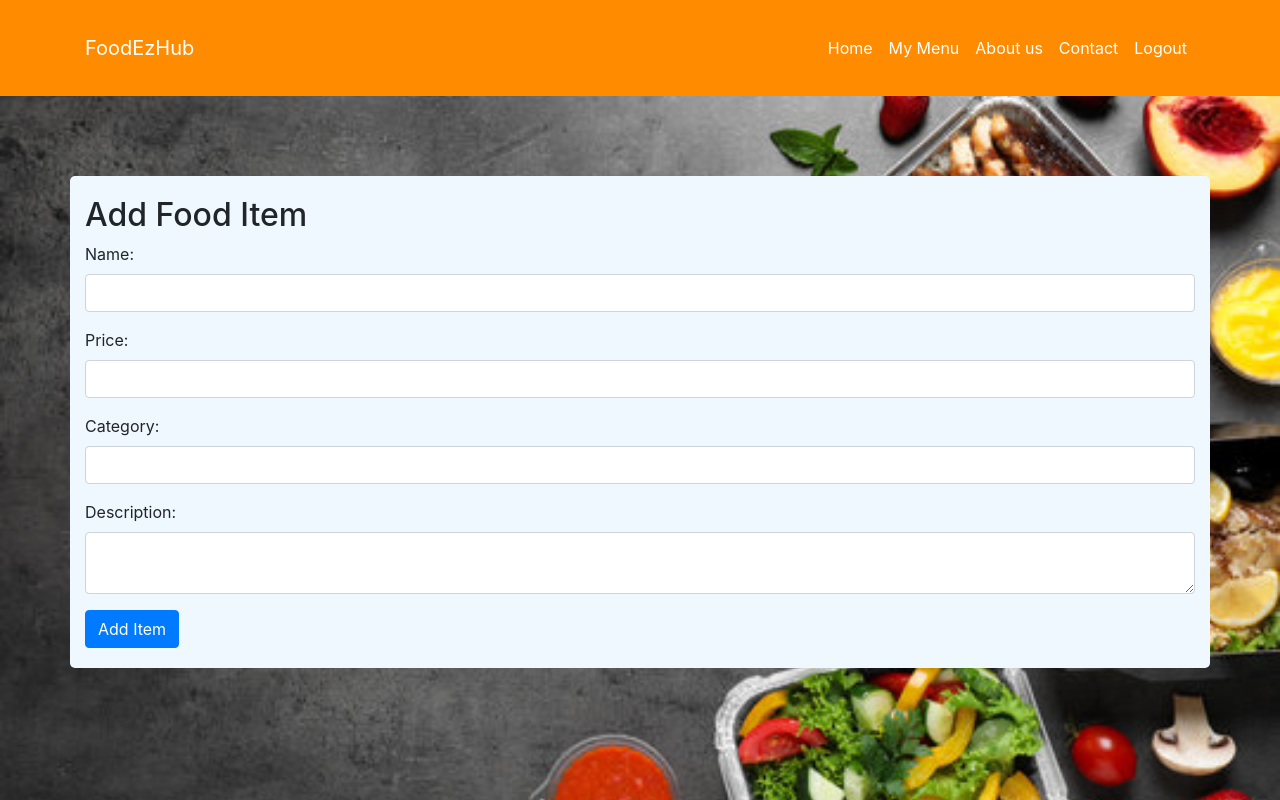
After one commit to Jainilmodi21/FoodEzHub, a Django app: template FoodEzHub/templates/add_item.html in a window 1280 px wide. The commit adds this page. Run offline with Django 3.2, Linux system fonts and the light colour scheme; the template is opened without the code that fills it, so the values that code supplies are empty; parts of the project's set-up code (start-up, migrations or seed data) failed here and were passed over; some libraries are stand-ins or nearby versions.

Commit message:
Menu portion completed

```diff
--- a/FoodEzHub/FoodEzHub/settings.py
+++ b/FoodEzHub/FoodEzHub/settings.py
@@ -117,6 +117,9 @@ USE_TZ = True
 
 # Static files (CSS, JavaScript, Images)
 # https://docs.djangoproject.com/en/3.2/howto/static-files/
+STATICFILES_DIRS=[
+    os.path.join(BASE_DIR,'static')
+]
 
 STATIC_URL = '/static/'
 
--- a/FoodEzHub/firstapp/urls.py
+++ b/FoodEzHub/firstapp/urls.py
@@ -9,5 +9,9 @@ urlpatterns = [
 
     path('registerRestaurant',views.registerRestaurant,name='registerRestaurant'),
     path('login_restaurant',views.login_restaurant,name='login_restaurant'),
-    path('menu',views.menu,name='menu')
+    path('menu',views.menu,name='menu'),
+    path('edit/<int:item_id>/', views.edit, name='edit'),
+    path('edit_food', views.edit_food, name='edit_food'),
+    path('add_item',views.add_item,name='add_item'),
+    path('add_menu',views.add_menu,name='add_menu'),
 ]
--- /dev/null
+++ b/FoodEzHub/static/main.css
@@ -0,0 +1,31 @@
+
+/* Custom CSS for navigation bar */
+.navbar-custom {
+  background-color: #FF8C00; /* Orange background */
+}
+
+.navbar-custom .navbar-brand,
+.navbar-custom .navbar-text {
+  color: #FFFFFF; /* White text */
+}
+
+.navbar-custom .navbar-nav .nav-link {
+  color: #FFFFFF; /* White text */
+}
+
+.navbar-custom .navbar-nav .nav-link:hover {
+  color: #FFFFFF; /* White text on hover */
+}
+
+.navbar-custom .navbar-toggler {
+  border-color: #FFFFFF; /* White border for toggler */
+}
+
+.navbar-custom .navbar-toggler-icon {
+  background-color: #FFFFFF; /* White color for toggler icon */
+}
+.login-container {
+    max-width: 400px;
+    margin: auto;
+    margin-top: 100px;
+  }
--- /dev/null
+++ b/FoodEzHub/static/menu_style.css
@@ -0,0 +1,55 @@
+body {
+    background-image: url("1.jpg");
+    background-size: cover;
+    font-family: Arial, sans-serif;
+    margin-top: 200px;
+  }
+
+  .container {
+    margin-top: 200px;
+    max-width: 800px;
+    margin: auto;
+    padding: 20px;
+
+  }
+
+  .restaurant-header {
+    padding: 20px;
+    border-radius: 5px;
+    box-shadow: 0 4px 8px rgba(0, 0, 0, 0.1);
+    margin-bottom: 20px;
+    background-color: rgba(255, 255, 255, 0.9); /* Semi-transparent white background */
+  }
+
+  .menu-item {
+    background-color: rgba(255, 255, 255, 0.9); /* Semi-transparent white background */
+    padding: 20px;
+    border-radius: 5px;
+    box-shadow: 0 2px 4px rgba(0, 0, 0, 0.1);
+    margin-bottom: 20px;
+    position: relative; /* Add position relative for absolute positioning of the button */
+  }
+
+  .menu-item h4 {
+    color: #343a40; /* Dark text for item names */
+  }
+
+  .menu-item p {
+    color: #6c757d; /* Gray text for item descriptions and prices */
+    margin-bottom: 10px;
+  }
+
+  .menu-item .price {
+    color: #28a745; /* Green text for prices */
+    font-weight: bold;
+  }
+
+  .edit-btn {
+    position: absolute;
+    top: 10px;
+    right: 10px;
+    background: transparent;
+    border: none;
+    color: #007bff; /* Blue color for the edit symbol */
+    cursor: pointer;
+  }
--- /dev/null
+++ b/FoodEzHub/templates/add_item.html
@@ -0,0 +1,37 @@
+{% extends 'base.html' %}
+
+{% block title %} add item {% endblock title %}
+
+{% load static %}
+
+{% block head %}
+<link rel="stylesheet" href="{% static 'menu_style.css' %}">
+<link rel="stylesheet" href="https://stackpath.bootstrapcdn.com/bootstrap/4.5.2/css/bootstrap.min.css">
+<link href="https://cdnjs.cloudflare.com/ajax/libs/font-awesome/5.15.4/css/all.min.css" rel="stylesheet">
+{% endblock head %}
+
+{% block body %}
+<div class="container" style="background-color: aliceblue; margin-top: 80px; border-radius: 5px;">
+    <h2>Add Food Item</h2>
+    <form method="post" action="add_menu">
+        {% csrf_token %}
+        <div class="form-group">
+            <label for="name">Name:</label>
+            <input type="text" class="form-control" id="name" name="name" >
+        </div>
+        <div class="form-group">
+            <label for="price">Price:</label>
+            <input type="number" class="form-control" id="price" name="price">
+        </div>
+        <div class="form-group">
+            <label for="category">Category:</label>
+            <input type="text" class="form-control" id="category" name="category" >
+        </div>
+        <div class="form-group">
+            <label for="description">Description:</label>
+            <textarea class="form-control" id="description" name="description"></textarea>
+        </div>
+        <button type="submit" class="btn btn-primary">Add Item</button>
+    </form>
+</div>
+{%endblock body%}
--- a/FoodEzHub/templates/base.html
+++ b/FoodEzHub/templates/base.html
@@ -1,39 +1,15 @@
+{% load static %}
 <!DOCTYPE html>
 <html lang="en">
 <head>
   <meta charset="UTF-8">
   <meta name="viewport" content="width=device-width, initial-scale=1.0">
-  <title>Online Food Ordering App</title>
+  <title>{% block title %} {% endblock title %}</title>
   <!-- Bootstrap CSS -->
   <link href="https://stackpath.bootstrapcdn.com/bootstrap/4.5.2/css/bootstrap.min.css" rel="stylesheet">
   <!-- Custom CSS -->
-  <style>
-    /* Custom CSS for navigation bar */
-    .navbar-custom {
-      background-color: #FF8C00; /* Orange background */
-    }
-
-    .navbar-custom .navbar-brand,
-    .navbar-custom .navbar-text {
-      color: #FFFFFF; /* White text */
-    }
-
-    .navbar-custom .navbar-nav .nav-link {
-      color: #FFFFFF; /* White text */
-    }
-
-    .navbar-custom .navbar-nav .nav-link:hover {
-      color: #FFFFFF; /* White text on hover */
-    }
-
-    .navbar-custom .navbar-toggler {
-      border-color: #FFFFFF; /* White border for toggler */
-    }
-
-    .navbar-custom .navbar-toggler-icon {
-      background-color: #FFFFFF; /* White color for toggler icon */
-    }
-  </style>
+  <link rel="stylesheet" href="{% static 'main.css' %}">
+      {% block head %} {% endblock head %}
 </head>
 <body>
 
@@ -64,10 +40,6 @@
       </div>
     </div>
   </nav>
-
-  <!-- Bootstrap JS (optional) -->
-  <script src="https://code.jquery.com/jquery-3.5.1.slim.min.js"></script>
-  <script src="https://cdn.jsdelivr.net/npm/@popperjs/core@2.5.4/dist/umd/popper.min.js"></script>
-  <script src="https://stackpath.bootstrapcdn.com/bootstrap/4.5.2/js/bootstrap.min.js"></script>
+  {% block body %} {% endblock body %}
 </body>
 </html>
```
Also changed, not shown: FoodEzHub/firstapp/views.py (+65 -3 lines), FoodEzHub/templates/edit.html (added, +37 -0 lines), FoodEzHub/templates/my_menu.html (+25 -87 lines), FoodEzHub/db.sqlite3, FoodEzHub/static/1.jpg (renamed from FoodEzHub/templates/1.jpg), FoodEzHub/static/2.jpg (added).
